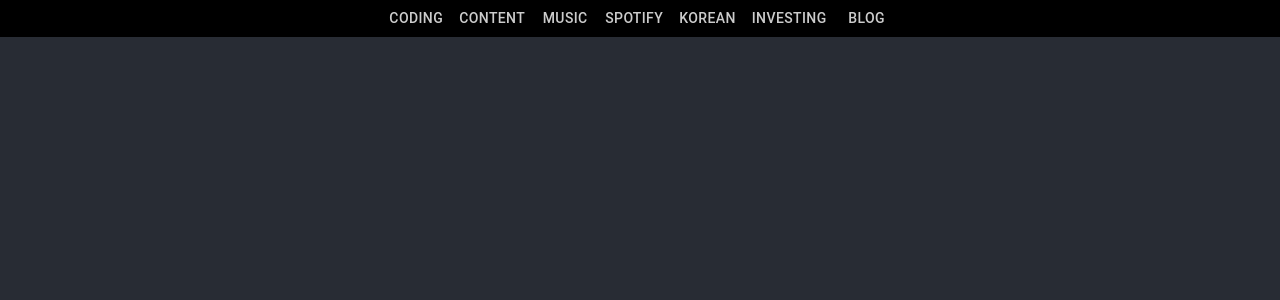
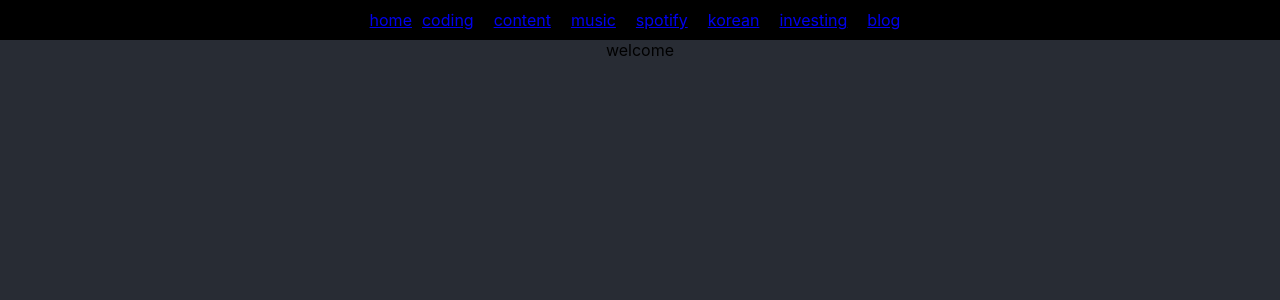
Before and after one commit to jpabadir/jpabadir.github.io, a React (Create React App) app: page / in a window 1280 px wide. Shown: the top 300 px of the page. Built offline with nearby package versions, Linux system fonts and the light colour scheme.

Commit message:
Add basic routing functionality

```diff
--- a/src/App.js
+++ b/src/App.js
@@ -14,6 +14,7 @@ import ListItemText from '@mui/material/ListItemText';
 import Toolbar from '@mui/material/Toolbar';
 import Typography from '@mui/material/Typography';
 import Button from '@mui/material/Button';
+import { Outlet, NavLink } from 'react-router-dom';
 
 function App() {
   const [navItems, setNavItems] = useState(['coding', 'content', 'music', 'spotify', 'korean', 'investing', 'blog']);
@@ -23,12 +24,23 @@ function App() {
   return (
     <div className="App">
       <div style={{ backgroundColor: 'black' }}>
+        <NavLink to="/">home</NavLink>
         {navItems.map((item) => (
-          <Button key={item} href={item} sx={{ color: '#cccccc' }}>
+          <NavLink
+            style={({ isActive }) => {
+              return {
+                display: 'inline-block',
+                padding: '10px 10px',
+                color: isActive ? 'red' : '',
+              };
+            }}
+            to={item}
+          >
             {item}
-          </Button>
+          </NavLink>
         ))}
       </div>
+      <Outlet />
     </div>
   );
 }
--- a/src/index.js
+++ b/src/index.js
@@ -3,12 +3,21 @@ import ReactDOM from 'react-dom';
 import './index.css';
 import App from './App';
 import reportWebVitals from './reportWebVitals';
+import { BrowserRouter, Routes, Route } from 'react-router-dom';
+import Blog from './routes/blog';
 
 ReactDOM.render(
-  <React.StrictMode>
-    <App />
-  </React.StrictMode>,
-  document.getElementById('root')
+  <BrowserRouter>
+    <Routes>
+      <Route path="/" element={<App />}>
+        <Route index element={<div>welcome</div>} />
+        <Route path="coding" element={<div>hey</div>} />
+        <Route path="blog" element={<Blog />} />
+        <Route path="*" element={<div>404. Who gave you this link?</div>} />
+      </Route>
+    </Routes>
+  </BrowserRouter>,
+  document.getElementById('root'),
 );
 
 // If you want to start measuring performance in your app, pass a function
```
